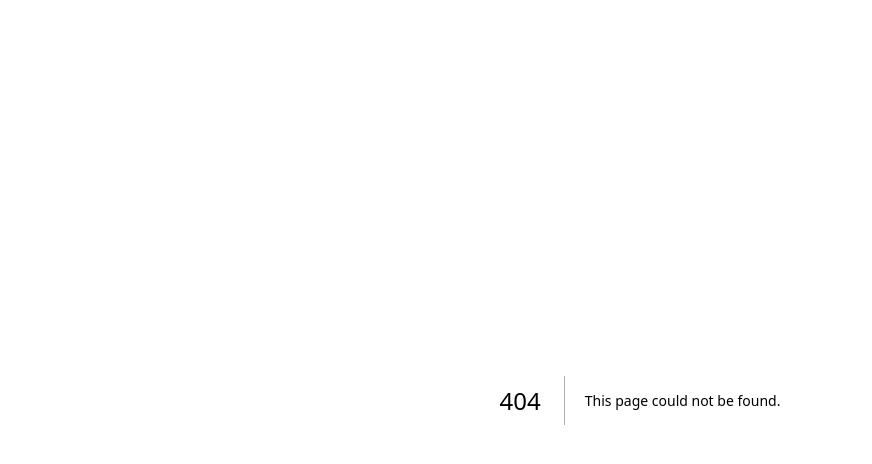
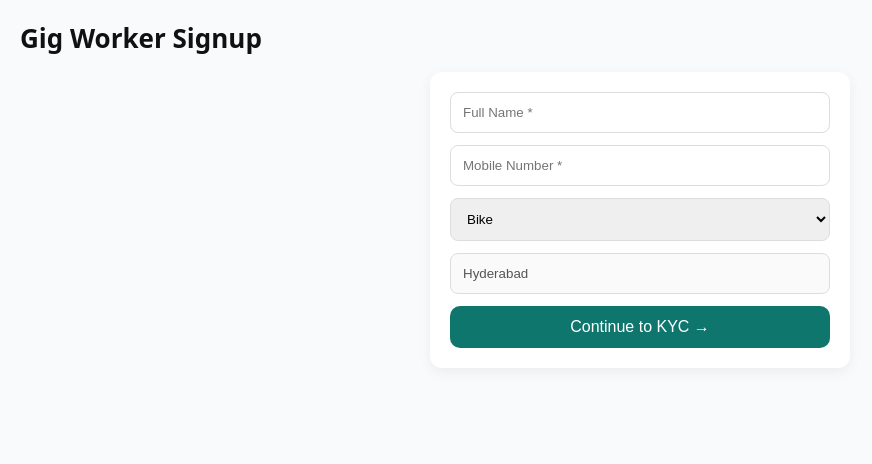
Before and after one commit to prashanthrangineni-sketch/pranix-witness-ui, a Next.js app: page /gig/signup in a window 1280 px wide. Before the commit this address had no page. Shown: the top 464 px of the page, without its empty margins (0-872 px from the left). Built offline with nearby package versions, Linux system fonts and the light colour scheme.

Commit message:
feat: add gig worker onboarding + delivery dashboard UI

```diff
--- /dev/null
+++ b/app/gig/signup/page.tsx
@@ -0,0 +1,80 @@
+'use client'
+
+import { useState } from 'react'
+import { useRouter } from 'next/navigation'
+
+export default function GigSignup() {
+  const router = useRouter()
+  const [form, setForm] = useState({
+    name: '',
+    phone: '',
+    vehicle: 'bike',
+    city: 'Hyderabad'
+  })
+
+  const handleChange = (e: any) => {
+    setForm({ ...form, [e.target.name]: e.target.value })
+  }
+
+  const handleSubmit = () => {
+    if (!form.name || !form.phone) {
+      alert('Fill all mandatory fields')
+      return
+    }
+
+    router.push('/gig/kyc')
+  }
+
+  return (
+    <div style={styles.page}>
+      <h1 style={styles.heading}>Gig Worker Signup</h1>
+
+      <div style={styles.card}>
+        <input name="name" placeholder="Full Name *" onChange={handleChange} style={styles.input} />
+        <input name="phone" placeholder="Mobile Number *" onChange={handleChange} style={styles.input} />
+
+        <select name="vehicle" onChange={handleChange} style={styles.input}>
+          <option value="bike">Bike</option>
+          <option value="cycle">Cycle</option>
+          <option value="ev">Electric Scooter</option>
+          <option value="car">Car</option>
+        </select>
+
+        <input value="Hyderabad" disabled style={styles.input} />
+
+        <button onClick={handleSubmit} style={styles.button}>
+          Continue to KYC →
+        </button>
+      </div>
+    </div>
+  )
+}
+
+const styles: any = {
+  page: { minHeight: '100vh', background: '#f8fafc', padding: 20 },
+  heading: { fontSize: 26, marginBottom: 16 },
+  card: {
+    maxWidth: 420,
+    margin: '0 auto',
+    background: '#fff',
+    padding: 20,
+    borderRadius: 12,
+    boxShadow: '0 4px 14px rgba(0,0,0,0.06)'
+  },
+  input: {
+    width: '100%',
+    padding: 12,
+    marginBottom: 12,
+    borderRadius: 8,
+    border: '1px solid #ddd'
+  },
+  button: {
+    width: '100%',
+    background: '#0f766e',
+    color: '#fff',
+    padding: 12,
+    borderRadius: 10,
+    border: 'none',
+    fontSize: 16
+  }
+}
```
